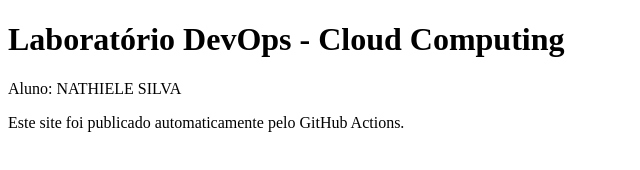
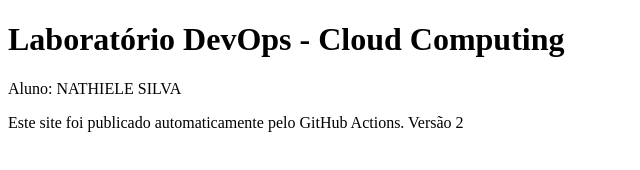
Before and after one commit to elisilva-blip/cloud-pipeline, a website: page index.html in a window 1280 px wide. Shown: the full height of the page, 0-640 px from the left. Drawn offline with Linux system fonts and the light colour scheme.

Commit message:
Update index.html

```diff
--- a/index.html
+++ b/index.html
@@ -8,6 +8,6 @@
 <body>
   <h1>Laboratório DevOps - Cloud Computing</h1>
   <p>Aluno: NATHIELE SILVA</p>
-  <p>Este site foi publicado automaticamente pelo GitHub Actions.</p>
+  <p>Este site foi publicado automaticamente pelo GitHub Actions. Versão 2</p>
 </body>
 </html>
```
